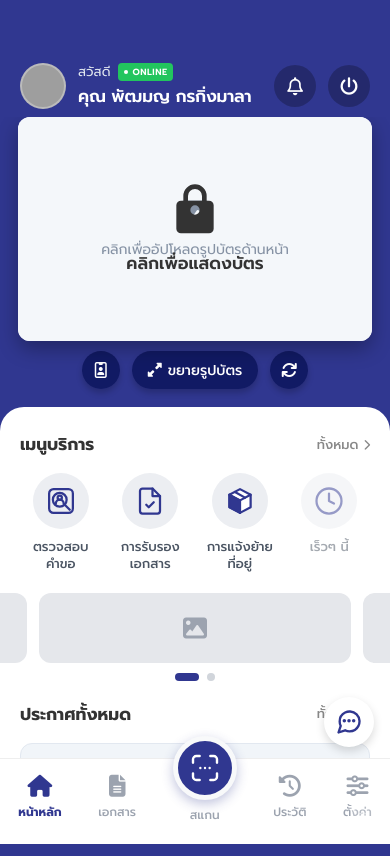
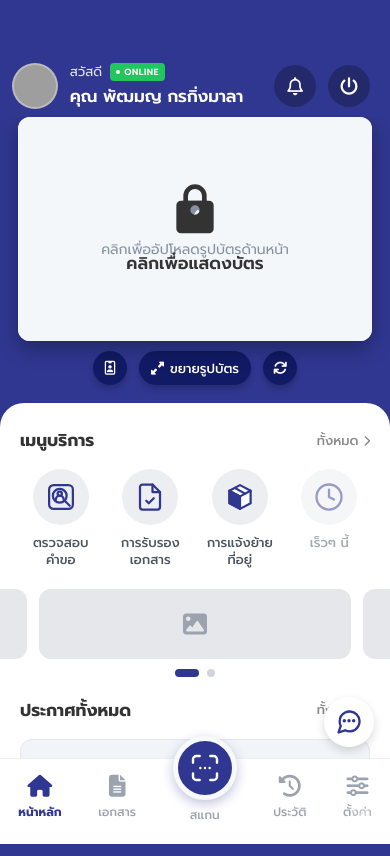
Before and after one commit to pppp167/ping, a plain HTML site: page index.html in a window 390 px wide. Shown: the top 856 px of the page. Drawn offline with Linux system fonts and the light colour scheme; grey boxes are pictures that could not be loaded; a web font is replaced by a local one.

Commit message:
Refactor card action button styles in index.html

```diff
--- a/index.html
+++ b/index.html
@@ -98,6 +98,7 @@
       z-index: 50;
       /* ดันเนื้อหาลงมาไม่ให้ทับรอยบาก */
       padding: max(calc(env(safe-area-inset-top) + 8px), 62px) 20px 8px 20px;
+      padding-left: clamp(10px, 3vw, 18px);
       isolation: isolate;
       backdrop-filter: none;
       -webkit-backdrop-filter: none;
@@ -199,22 +200,45 @@
     .lock-icon-svg { width: 56px; height: 56px; fill: #333; margin-bottom: 12px; }
     .lock-text { font-size: 17px; font-weight: 600; color: #333; }
 
-    .card-action-bar { margin-top: 10px; display: flex; justify-content: center; gap: 12px; width: 100%; }
+    .card-action-bar {
+  margin-top: 10px;
+  display: flex;
+  justify-content: center;
+  gap: 12px;
+  width: 100%;
+}
 
-    .card-action-btn {
-      background: rgba(12, 20, 91, 0.82); color: white; border: none;
-      padding: 8px 16px; border-radius: 20px;
-      font-size: 14px; font-weight: 500;
-      cursor: pointer; display: flex; align-items: center; gap: 6px;
-      box-shadow: 0 4px 6px rgba(0,0,0,0.2); transition: all 0.2s;
-      font-family: inherit;
-    }
-    .card-action-btn:active { transform: scale(0.95); }
-    .card-action-btn.icon-only {
-      padding: 0; width: 38px; height: 38px; border-radius: 50%;
-      display: flex; justify-content: center; align-items: center;
-      font-size: 16px;
-    }
+.card-action-btn {
+  background: rgba(12, 20, 91, 0.82);
+  color: white;
+  border: none;
+  padding: 6px 12px;
+  border-radius: 18px;
+  font-size: 13px;
+  font-weight: 500;
+  cursor: pointer;
+  display: flex;
+  align-items: center;
+  gap: 6px;
+  box-shadow: 0 4px 6px rgba(0, 0, 0, 0.2);
+  transition: all 0.2s;
+  font-family: inherit;
+}
+
+.card-action-btn:active {
+  transform: scale(0.95);
+}
+
+.card-action-btn.icon-only {
+  padding: 0;
+  width: 34px;
+  height: 34px;
+  border-radius: 50%;
+  display: flex;
+  justify-content: center;
+  align-items: center;
+  font-size: 14px;
+}
 
     .white-section {
       flex: 1;
```
